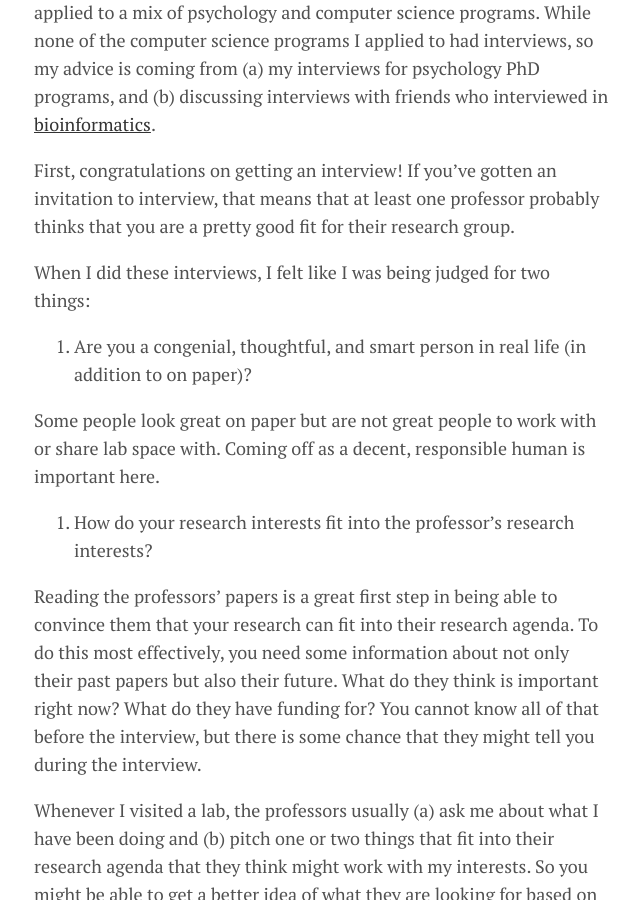
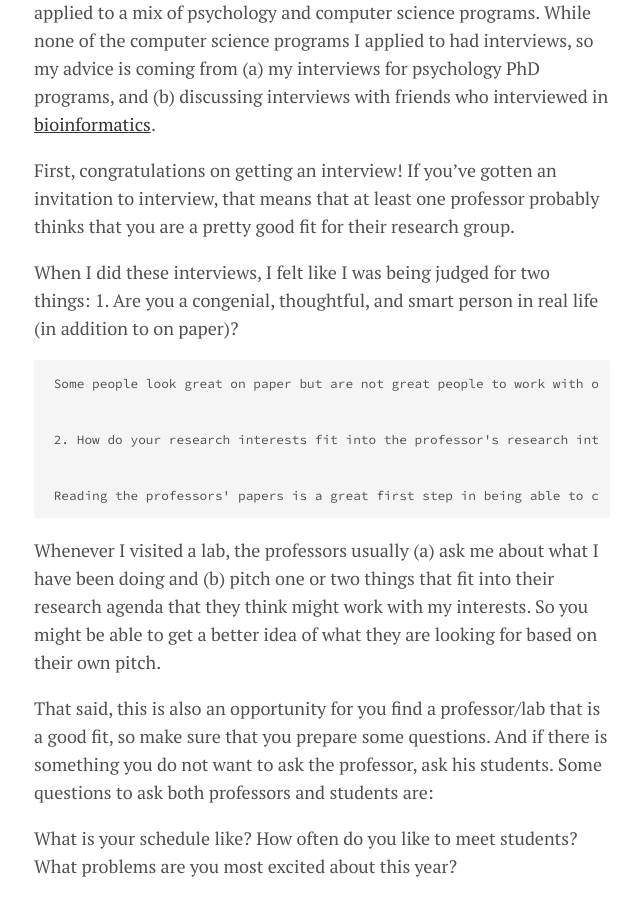
Before and after one commit to dhanus/dhanus.github.io, a Jekyll site: the page built from _posts/2018-03-01-grad-school-interviews.markdown, in a window 1280 px wide and 900 px high, scrolled down 415 px. Shown: the whole window, without its empty margins (318-958 px from the left). Built offline with Jekyll 4.4.1, drawn with Linux system fonts in a browser that asks for light colours; nearby versions of some CDN libraries.

Commit message:
fix formatting

```diff
--- a/_posts/2018-03-01-grad-school-interviews.markdown
+++ b/_posts/2018-03-01-grad-school-interviews.markdown
@@ -16,14 +16,13 @@ image:
 First, congratulations on getting an interview! If you've gotten an invitation to interview, that means that at least one professor probably thinks that you are a pretty good fit for their research group.
 
 When I did these interviews, I felt like I was being judged for two things:
+     1. Are you a congenial, thoughtful, and smart person in real life (in addition to on paper)?
 
-1. Are you a congenial, thoughtful, and smart person in real life (in addition to on paper)?
+     Some people look great on paper but are not great people to work with or share lab space with. Coming off as a decent, responsible human is important here.
 
-Some people look great on paper but are not great people to work with or share lab space with. Coming off as a decent, responsible human is important here.
+     2. How do your research interests fit into the professor's research interests?
 
-2. How do your research interests fit into the professor's research interests?
-
-Reading the professors' papers is a great first step in being able to convince them that your research can fit into their research agenda. To do this most effectively, you need some information about not only their past papers but also their future. What do they think is important right now? What do they have funding for?  You cannot know all of that before the interview, but there is some chance that they might tell you during the interview.
+     Reading the professors' papers is a great first step in being able to convince them that your research can fit into their research agenda. To do this most effectively, you need some information about not only their past papers but also their future. What do they think is important right now? What do they have funding for?  You cannot know all of that before the interview, but there is some chance that they might tell you during the interview.
 
 Whenever I visited a lab, the professors usually (a) ask me about what I have been doing and (b) pitch one or two things that fit into their research agenda that they think might work with my interests. So you might be able to get a better idea of what they are looking for based on their own pitch.
 
```
